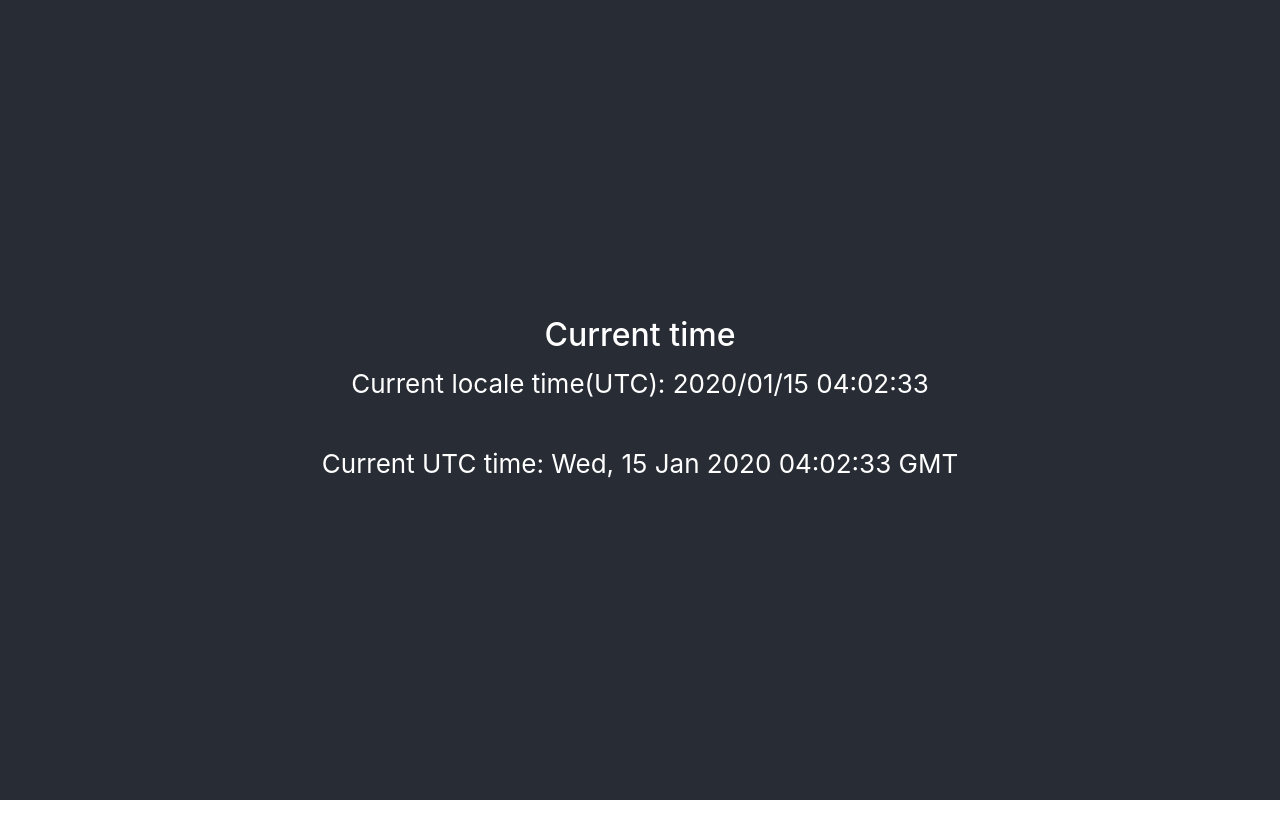
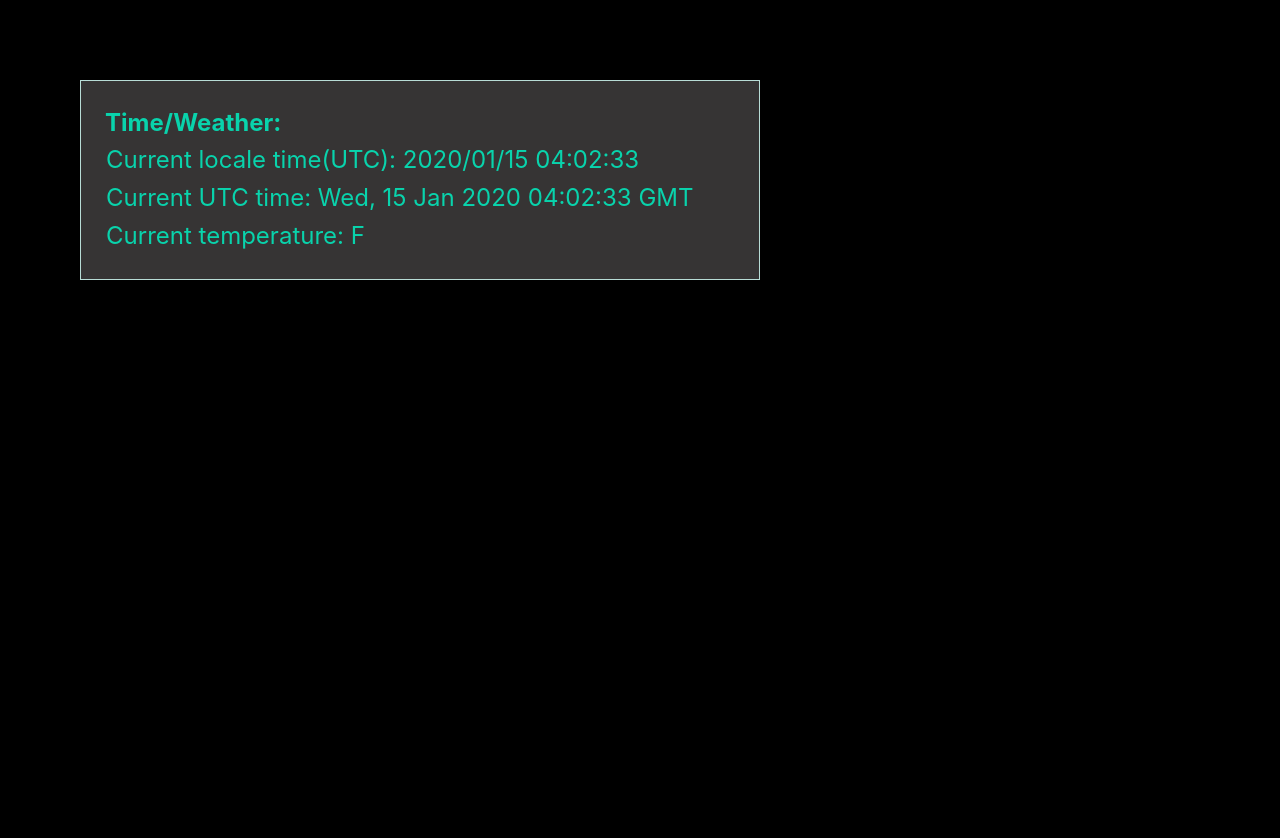
Before and after one commit to byagihas/react_dashboard, a React (Create React App) app: page / in a window 1280 px wide. Shown: the top 838 px of the page. Before the commit the page ends 800 px from the top, so only its background shows below. Built offline with nearby package versions, Linux system fonts and the light colour scheme; no server answers; the HTML template or start-up script is replaced by a standard one.

Commit message:
Updated main view and added temperature functionality based on locale

```diff
--- a/package.json
+++ b/package.json
@@ -3,10 +3,13 @@
   "version": "0.1.0",
   "private": true,
   "dependencies": {
+    "cheerio": "1.0.0-rc.3",
     "luxon": "1.21.3",
     "react": "^16.12.0",
     "react-dom": "^16.12.0",
-    "react-scripts": "3.2.0"
+    "react-scripts": "^3.4.1",
+    "request": "2.88.2",
+    "request-promise": "4.2.5"
   },
   "scripts": {
     "start": "react-scripts start",
--- a/src/App.css
+++ b/src/App.css
@@ -1,5 +1,10 @@
 .App {
   text-align: center;
+  display: block;
+  margin: 0 auto;
+  background-color: black;
+  height: 100em;
+  padding: 5em;
 }
 
 .App-logo {
@@ -7,14 +12,14 @@
 }
 
 .App-header {
-  background-color: #282c34;
-  min-height: 100vh;
-  display: flex;
-  flex-direction: column;
-  align-items: center;
-  justify-content: center;
-  font-size: calc(10px + 2vmin);
-  color: white;
+  background-color: #363434;
+  border: 1px solid #b8ddd6;
+  padding: 1em;
+  width: 680px;
+  text-align: left;
+  font-size: 1.5em;
+  color: #09d3ac;
+
 }
 
 .App-link {
@@ -22,11 +27,12 @@
 }
 
 .App-table {
+  background-color: black;
   width: 680px;
   padding:1em;
   display: block;
   margin: 0 auto;
-  text-align: center;
+  text-align: left;
 }
 
 .App-table td{
--- a/src/App.js
+++ b/src/App.js
@@ -1,53 +1,58 @@
 import React, { Component } from 'react';
+import Markets from './Markets.js';
 import logo from './logo.svg';
 import './App.css';
 
-const { DateTime } = require('luxon')
-
+const { DateTime } = require('luxon');
+const cheerio = require('cheerio');
 class App extends Component {
 
   // Constructor
   constructor(props) {
     const time = new Date(Date.now()).toISOString();
     const localetime = new Date(Date.now()).toUTCString();
-
     const browsertime = Intl.DateTimeFormat().resolvedOptions().timeZone;
     const converted = DateTime.fromISO(time, { zone: browsertime });
 
-    let year = converted.c.year
+    let year = converted.c.year;
     let month = String(converted.c.month).length > 1 ? converted.c.month : '0' + converted.c.month;
     let day = String(converted.c.day).length > 1 ? converted.c.day : '0' + converted.c.day;
     let hour = String(converted.c.hour).length > 1 ? converted.c.hour : '0' + converted.c.hour;
     let minute = String(converted.c.minute).length > 1 ? converted.c.minute : '0' + converted.c.minute;
     let second = String(converted.c.second).length > 1 ? converted.c.second : '0' + converted.c.second;
-
-    let timeFormat = year  + '/' + month + '/' + day + ' ' + hour + ':' + minute + ':' + second
+    let timeFormat = year  + '/' + month + '/' + day + ' ' + hour + ':' + minute + ':' + second;
 
     super(props);
     this.state = {
-      currentBrowserTime: 'America/Chicago',
+      currentBrowserTime: "Loading...",
       currentDate: timeFormat,
       currentDateLocale: localetime,
-      urlTraced: null
+      urlTraced: null,
+      weather: null
     }
   }
   // compentDidMount
   // initialize time
-  componentDidMount(){
-    window.setInterval(function() {
-      /*
-      fetch("http://localhost:8080/")
+   componentDidMount(){
+      const browsertime = Intl.DateTimeFormat().resolvedOptions().timeZone;
+      let location = browsertime.substring(browsertime.indexOf("/"), browsertime.length + 1);
+      let weatherAPI = `https://api.weatherapi.com/v1/current.json?key=9923485ed49944f0a0e05530201305&q=${location}`;
+    // let weatherAPI = 'https://www.yahoo.com/news/weather/';
+      const requestOptions = {
+        method: 'GET',
+        headers: { 'Content-Type': 'application/json' }
+      };
+
+      fetch(weatherAPI, requestOptions)
       .then(response => response.json())
       .then(json => {
         console.log(json);
-        this.setState({
-          currentDate: json.year  + '/' + json.month + '/' + json.day + ' ' + json.hour + ':' + json.minute + ':' + json.second
-        });
-      });*/
+        this.setState({ weather: json.current.temp_f});
+      });
 
+    window.setInterval(function() {
       const time = new Date(Date.now()).toISOString();
       const localetime = new Date(Date.now()).toUTCString();
-
       const browsertime = Intl.DateTimeFormat().resolvedOptions().timeZone;
       const converted = DateTime.fromISO(time, { zone: browsertime });
 
@@ -65,29 +70,33 @@ class App extends Component {
         currentDate: timeFormat,
         currentDateLocale: localetime
       });
-    }.bind(this), 1000)
+    }.bind(this), 1000);
   }
 
   render() {
     const { currentDate } = this.state;
     const { currentDateLocale } = this.state;
     const { currentBrowserTime } = this.state;
+    const { weather } = this.state;
     return (
 
       <div className="App">
         <header className="App-header">
-        <h2>Current time</h2>
           <table classname="App-table">
+            <tr><strong>Time/Weather: </strong></tr>
             <tr>
               <td>
                Current locale time({currentBrowserTime}): {currentDate}
               </td>
-              <br/>
             </tr>
-            <br/>
             <tr>
               <td>
                Current UTC time: {currentDateLocale}
+              </td>
+            </tr>
+            <tr>
+              <td>
+                Current temperature: {weather} F
               </td>
             </tr>
           </table>
--- /dev/null
+++ b/src/Markets.js
@@ -0,0 +1,43 @@
+import React, { Component } from 'react';
+
+import logo from './logo.svg';
+import './App.css';
+
+const { DateTime } = require('luxon');
+
+class Markets extends Component {
+
+    // Constructor
+    constructor(props) {
+        let price = '1';
+        super(props);
+        this.state = {
+            marketprices: price
+        }
+    }
+
+    // compentDidMount
+    componentDidMount(){
+        // Read markets
+    }
+
+    render() {
+        const marketprices = this.state.bind(marketprices);
+        return (
+        <div className="Markets">
+            <header className="Markets-header">
+                <h2>Current time</h2>
+                    <table classname="Markets-table">
+                        <tr>
+                            <td>
+                                Markets {marketprices}
+                            </td>
+                        </tr>
+                    </table>
+            </header>
+        </div>
+        );
+    }
+}
+
+export default Markets;
```
Also changed, not shown: 2 other files (tests, documents, lock files or other folders).
